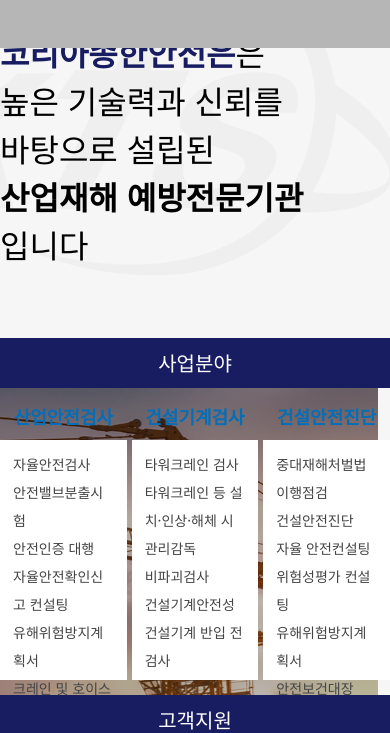
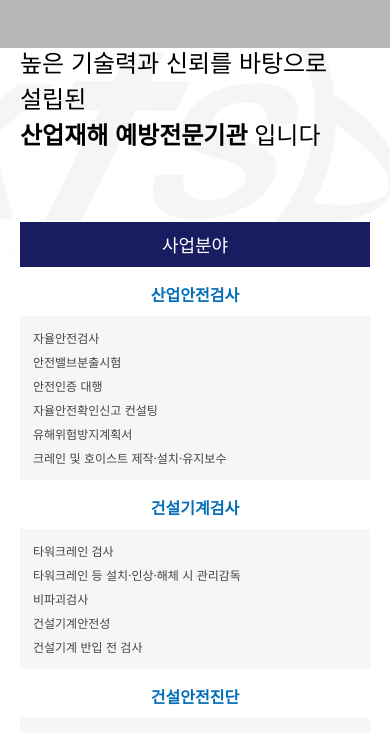
Before and after one commit to maezoo/korsafe, a website built with Vite: page index.html in a window 390 px wide. Shown: the part 92-825 px from the top of the page. Built offline with nearby package versions, Linux system fonts and the light colour scheme; files whose address does not match are found by name.

Commit message:
section2 반응형 제작

```diff
--- a/index.html
+++ b/index.html
@@ -251,7 +251,7 @@
     <section class="section2">
       <div class="title-wrap">
         <h2>
-        <span class="co-name">코리아종한안전은</span>은<br>
+        <span class="co-name">코리아종한안전</span>은<br>
         높은 기술력과 신뢰를 바탕으로 설립된<br>
         <span> 산업재해 예방전문기관 </span>입니다
         </h2>
--- a/styles/section2.scss
+++ b/styles/section2.scss
@@ -20,7 +20,8 @@ h4 {
 // 공통스타일 끝 //
 
 .section2 {
-    background: #F6F6F6 url(/images/bg-kts-logo.png) no-repeat 95% 3%;
+    background: url(/images/bg-kts-logo.png) no-repeat 95% 3%;
+    background-color: #F6F6F6;
     padding: 120px 0 100px;
     display: flex;
     flex-direction: column;
@@ -77,7 +78,7 @@ h4 {
             background: #ffffff;
             color: #444;
             font-size: 14px;
-            padding: 10px 13px;
+            padding: 13px 16px;
             line-height: 2;
             height: 240px;
             word-break: normal;
@@ -101,3 +102,31 @@ h4 {
         }
     }
 }
+
+@media only all and (max-width: 1024px) {
+
+    .section2{padding: 100px 20px ;}
+
+
+    .title-box h3 { font-size: 18px; height: 45px; }
+    h4 { font-size: 16px; }
+    .section2 .sec2-visual .ov-item .item-list { font-size: 12px; padding: 10px 13px; }
+.section2 { background-color: #fff; }
+.section2 .sec2-visual .ov-item .item-list { background: #f6f6f6; }
+.section2 .sec2-visual .overview { background-color: #fff; }
+.section2 .sec2-visual{background: none;}
+}
+@media only all and (max-width: 768px) {
+    .section2 .title-wrap h2 { font-size: 24px; }
+
+      .section2 .sec2-visual .overview-wrap { display: flex; justify-content: center; }
+}
+@media only all and (max-width: 480px) {
+
+    .section2 .sec2-visual .item-wrapper { grid-template-columns: 1fr; gap: 15px; }
+.section2 .sec2-visual .ov-item .item-list { height: fit-content; }
+}
+@media only all and (max-width: 360px) {
+    h2 br{display: none;}
+
+}
```
